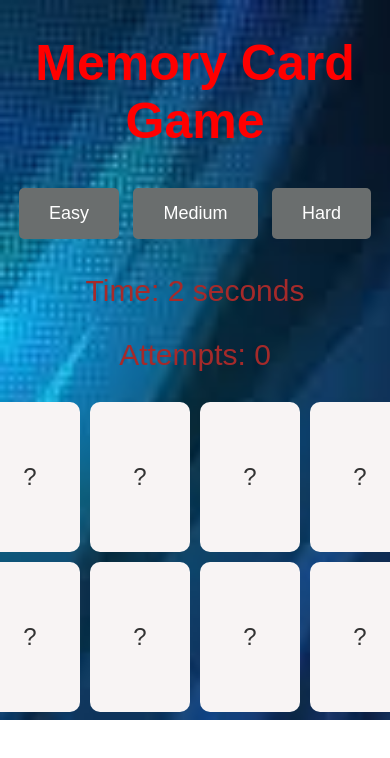
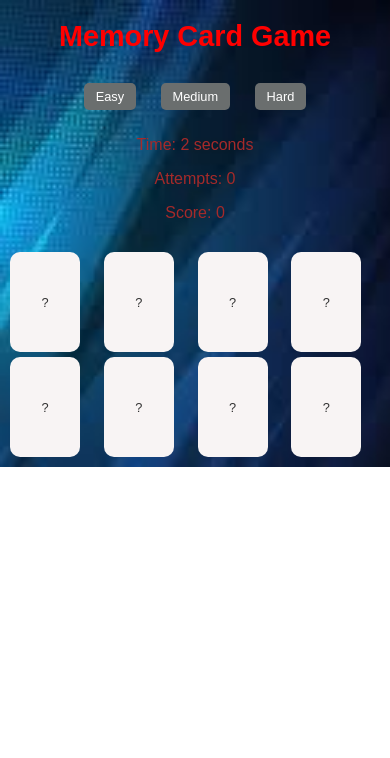
Before and after one commit to Navaneethapadma/Memory-Game, a plain HTML site: page index.html in a window 390 px wide. Both pictures are taken after a click on the button "Easy". Drawn offline with Linux system fonts and the light colour scheme.

Commit message:
memory-card

```diff
--- a/index.html
+++ b/index.html
@@ -5,20 +5,21 @@
     <meta name="viewport" content="width=device-width, initial-scale=1.0">
     <title>Memory Card Game</title>
     <link rel="stylesheet" href="style.css">
+
 </head>
 <body>
-    <h1 style="color:red">Memory Card Game</h1>
-
+    <h1>Memory Card Game</h1>
     <div id="controls">
         <button class="difficulty-button" onclick="initializeGame('easy')">Easy</button>
         <button class="difficulty-button" onclick="initializeGame('medium')">Medium</button>
-        <button class="difficulty-button"onclick="initializeGame('hard')">Hard</button>
-        <p id="timer" style="color:brown">Time: 0 seconds</p>
-        <p id="attempts" style="color:brown">Attempts: 0</p>
+        <button class="difficulty-button" onclick="initializeGame('hard')">Hard</button>
+        <p id="timer">Time: 0 seconds</p>
+        <p id="attempts">Attempts: 0</p>
+        <p id="score">Score: 0</p>
     </div>
+    <div id="game-board"></div>
+    <script src="script.js">
 
-    <div id="game-board"></div>
-
-    <script src="script.js"></script>
+    </script>
 </body>
 </html>
--- a/script.js
+++ b/script.js
@@ -1,5 +1,6 @@
 let flippedCards = [];
         let attempts = 0;
+        let score = 0;
         let timer;
         let seconds = 0;
 
@@ -45,7 +46,7 @@ let flippedCards = [];
             });
 
             const cols = Math.min(numberOfCards, 4);
-            gameBoard.style.gridTemplateColumns = `repeat(${cols}, 100px)`;
+            gameBoard.style.gridTemplateColumns = `repeat(${cols}, 1fr)`;
 
             startTimer();
         }
@@ -62,6 +63,8 @@ let flippedCards = [];
                     if (flippedCards[0].dataset.name === flippedCards[1].dataset.name) {
                         flippedCards.forEach(card => card.classList.add('matched'));
                         flippedCards = [];
+                        score += 10;
+                        updateScore();
                         checkWin();
                     } else {
                         setTimeout(() => {
@@ -75,6 +78,7 @@ let flippedCards = [];
 
         function updateScore() {
             document.getElementById('attempts').textContent = `Attempts: ${attempts}`;
+            document.getElementById('score').textContent = `Score: ${score}`;
         }
 
         function startTimer() {
@@ -97,6 +101,7 @@ let flippedCards = [];
 
         function resetGame() {
             attempts = 0;
+            score = 0;
             flippedCards = [];
             updateScore();
             resetTimer();
@@ -108,6 +113,6 @@ let flippedCards = [];
 
             if (allFlipped === totalCards) {
                 stopTimer();
-                setTimeout(() => alert(`You won! Attempts: ${attempts}, Time: ${seconds} seconds`), 500);
+                setTimeout(() => alert(`You won! Attempts: ${attempts}, Time: ${seconds} seconds, Score: ${score}`), 500);
             }
         }
--- a/style.css
+++ b/style.css
@@ -1,30 +1,27 @@
 body {
     font-family: Arial, sans-serif;
     text-align: center;
-    background-image:url("images/images.jpeg");
+    background-image: url("images/images.jpeg");
     background-repeat: no-repeat;
     background-size: cover;
-    position: center;
-
+    margin: 0;
+    padding: 0;
 }
 
-#game-container {
-    width: 100vw;
-    height: 100vh;
-    display: flex;
-    justify-content: center;
-    align-items: center;
+h1 {
+    font-size: 2.5rem;
+    color: red;
+    margin-top: 20px;
 }
-h1{
-    font-size: 50px;
+
+#controls {
+    margin: 20px auto;
 }
-#controls {
-    margin-bottom: 20px;
-}
+
 .difficulty-button {
-    font-size: 18px;
-    padding: 15px 30px;
-    margin: 5px;
+    font-size: 1rem;
+    padding: 10px 20px;
+    margin: 10px;
     background-color: #6a6e6e;
     color: white;
     border: none;
@@ -37,13 +34,16 @@ h1{
     background-color: #0056b3;
 }
 
-#timer, #attempts {
-    font-size: 30px;
+#timer, #attempts, #score {
+    font-size: 1.5rem;
+    color: brown;
 }
+
 #game-board {
     display: grid;
     gap: 10px;
     justify-content: center;
+    padding: 10px;
 }
 
 .memory-card {
@@ -75,11 +75,10 @@ h1{
     display: flex;
     align-items: center;
     justify-content: center;
-    font-size: 24px;
+    font-size: 1.2rem;
     color: #333;
     border-radius: 10px;
 }
-
 
 .card-back {
     transform: rotateY(180deg);
@@ -96,3 +95,56 @@ h1{
     pointer-events: none;
     opacity: 0.7;
 }
+
+@media (max-width: 768px) {
+    h1 {
+        font-size: 2rem;
+    }
+
+    .difficulty-button {
+        font-size: 0.9rem;
+        padding: 8px 16px;
+    }
+
+    #timer, #attempts, #score {
+        font-size: 1.2rem;
+    }
+
+    #game-board {
+        grid-template-columns: repeat(auto-fit, minmax(80px, 1fr));
+        gap: 5px;
+    }
+
+    .memory-card {
+        width: 80px;
+        height: 120px;
+    }
+
+    .card-front {
+        font-size: 1rem;
+    }
+}
+
+@media (max-width: 480px) {
+    h1 {
+        font-size: 1.8rem;
+    }
+
+    .difficulty-button {
+        font-size: 0.8rem;
+        padding: 6px 12px;
+    }
+
+    #timer, #attempts, #score {
+        font-size: 1rem;
+    }
+
+    .memory-card {
+        width: 70px;
+        height: 100px;
+    }
+
+    .card-front {
+        font-size: 0.8rem;
+    }
+}
```
